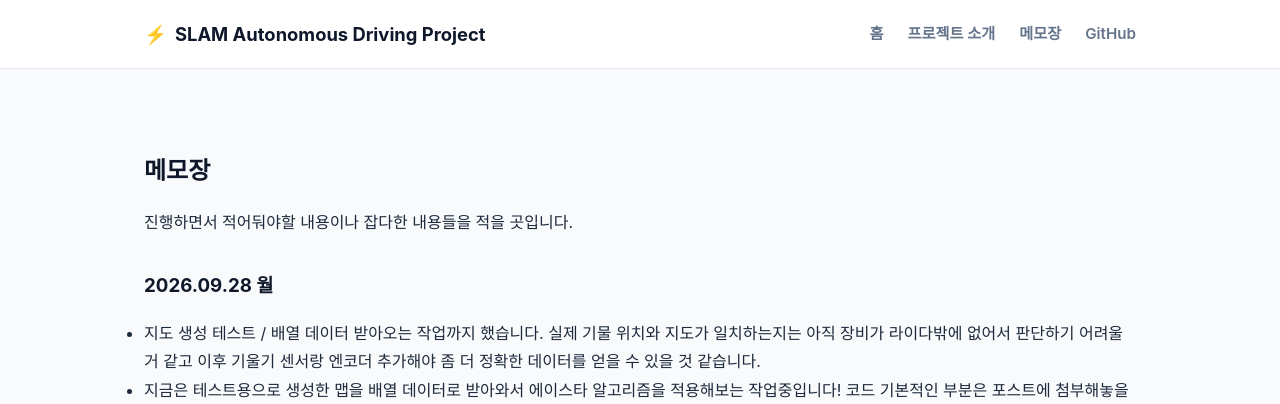
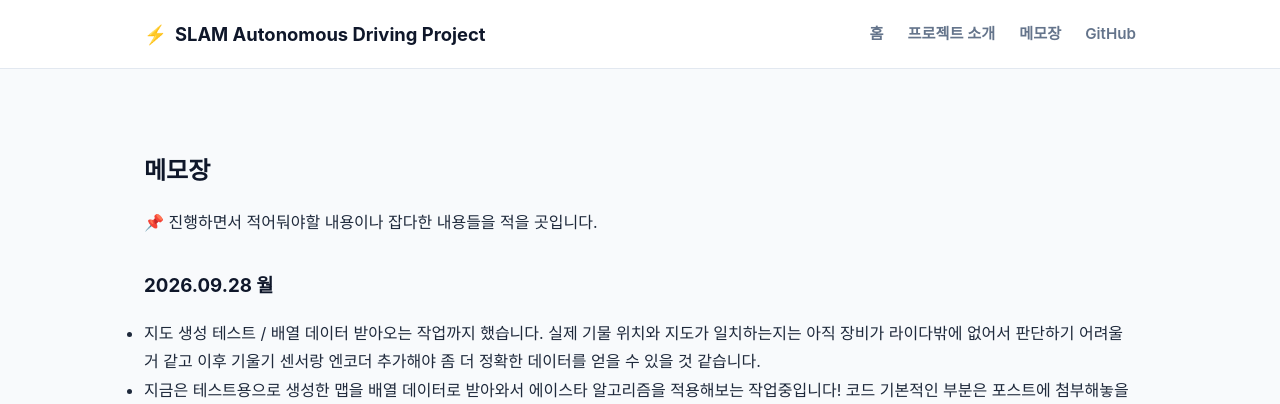
Before and after one commit to slam-navigation-project/slam-navigation-site, a Jekyll site: the page built from memo.md, in a window 1280 px wide. Shown: the top 404 px of the page. Built offline with Jekyll 4.4.1, drawn with Linux system fonts in a browser that asks for light colours; some web fonts are replaced.

```diff
--- a/memo.md
+++ b/memo.md
@@ -4,7 +4,7 @@ title: "메모장"
 permalink: /memo/
 ---
 
-진행하면서 적어둬야할 내용이나 잡다한 내용들을 적을 곳입니다.<br />
+📌 진행하면서 적어둬야할 내용이나 잡다한 내용들을 적을 곳입니다.<br />
 
 ### **2026.09.28 월**<br />
 - 지도 생성 테스트 / 배열 데이터 받아오는 작업까지 했습니다. 실제 기물 위치와 지도가 일치하는지는 아직 장비가 라이다밖에 없어서 판단하기 어려울 거 같고 이후 기울기 센서랑 엔코더 추가해야 좀 더 정확한 데이터를 얻을 수 있을 것 같습니다. <br />
```
